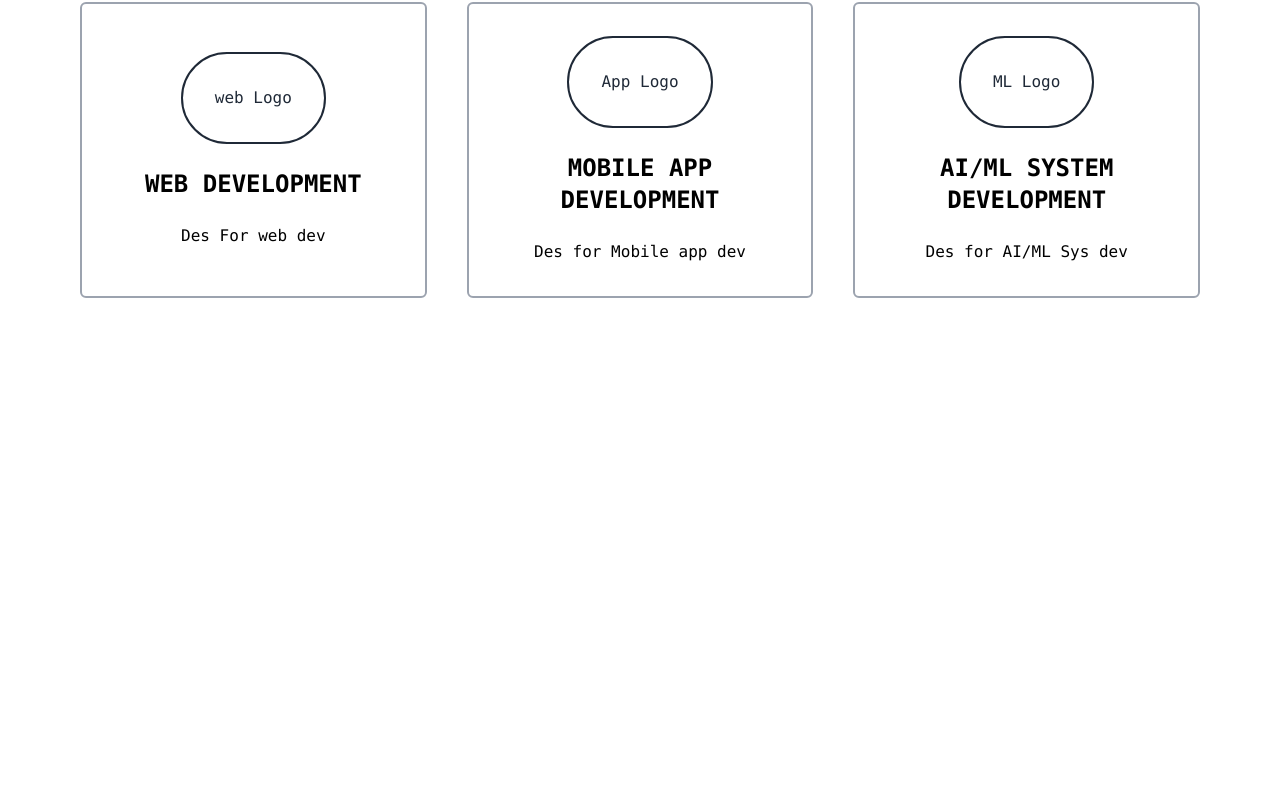
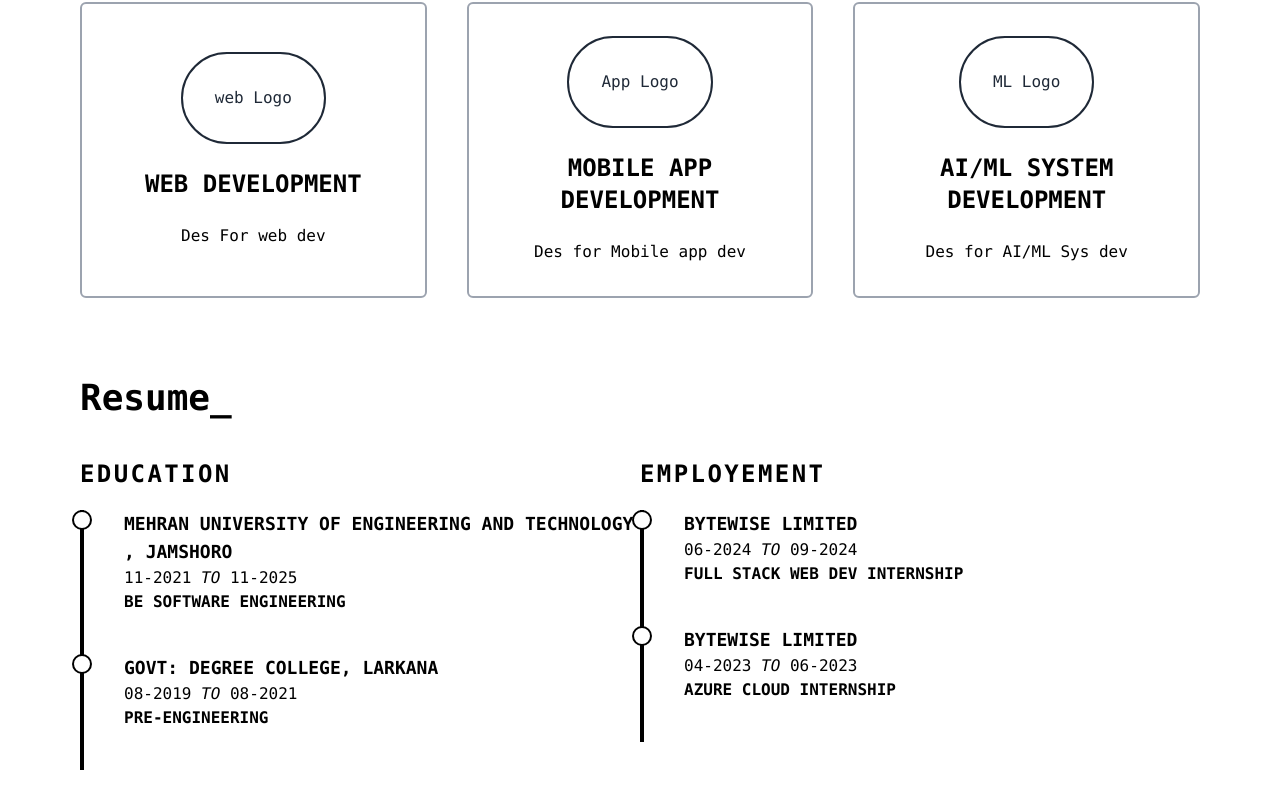
Before and after one commit to jamalimubashirali/React-Practice-Projects, a React (Vite) app in the folder Portfolio_Project/: page / in a window 1280 px wide. Shown: the part 990-1798 px from the top of the page. Before the commit the page ends 1368 px from the top, so only its background shows below. Built offline with nearby package versions, Linux system fonts and the light colour scheme.

Commit message:
Made Skelton of Resume section of portfolio

```diff
--- a/Portfolio_Project/src/App.jsx
+++ b/Portfolio_Project/src/App.jsx
@@ -1,12 +1,14 @@
 import React from "react";
 import Header from "./components/header/Header";
 import Services from "./components/services/Services";
+import Resume from "./components/resume/Resume";
 
 function App() {
   return (
     <div className="m-0 font-mono">
       <Header />
       <Services />
+      <Resume />
     </div>
   )
 }
--- /dev/null
+++ b/Portfolio_Project/src/components/resume/DataContainer.jsx
@@ -0,0 +1,22 @@
+import React from 'react';
+import RoundedCircle from './RoundedCircle';
+
+const DataContainer = ({ instituteName, period, degreeType }) => {
+  return (
+    <div className="pl-10 pb-10 relative border-l-4 border-black">
+      <RoundedCircle />
+      <h1 className="uppercase font-bold text-lg">
+        {instituteName}
+      </h1>
+      <p>
+        {period.start} <span className="uppercase italic">to</span>
+        {` ${period.end}`}
+      </p>
+      <p className="uppercase font-bold">
+        {degreeType}
+      </p>
+    </div>
+  );
+};
+
+export default DataContainer;
--- /dev/null
+++ b/Portfolio_Project/src/components/resume/EducationContainer.jsx
@@ -0,0 +1,14 @@
+import React from 'react'
+import DataContainer from './DataContainer';
+
+const EducationContainer = () => {
+  return (
+    <div className="w-1/2">
+      <h1 className='text-2xl tracking-widest uppercase font-bold mb-5'>Education</h1>
+      <DataContainer instituteName={"Mehran University of Engineering and Technology , Jamshoro"} period={{start : "11-2021" , end : "11-2025"}} degreeType={"BE Software Engineering"}/>
+      <DataContainer instituteName={"Govt: Degree College, Larkana"} period={{start : "08-2019" , end : "08-2021"}} degreeType={"Pre-Engineering"}/>
+    </div>
+  )
+}
+
+export default EducationContainer;
--- /dev/null
+++ b/Portfolio_Project/src/components/resume/Employement.jsx
@@ -0,0 +1,11 @@
+import React from 'react'
+
+const Employement = () => {
+  return (
+    <div>
+
+    </div>
+  )
+}
+
+export default Employement
--- /dev/null
+++ b/Portfolio_Project/src/components/resume/EmployementContainer.jsx
@@ -0,0 +1,16 @@
+import React from 'react'
+import DataContainer from './DataContainer'
+
+const EmployementContainer = () => {
+  return (
+    <div className="w-1/2">
+      <h1 className='text-2xl tracking-widest uppercase font-bold mb-5'>
+      Employement
+      </h1>
+      <DataContainer instituteName={"Bytewise Limited"} period={{start : "06-2024" , end : "09-2024"}} degreeType={"Full Stack web dev Internship"}/>
+      <DataContainer instituteName={"Bytewise Limited"} period={{start : "04-2023" , end : "06-2023"}} degreeType={"Azure Cloud Internship"}/>
+    </div>
+  )
+}
+
+export default EmployementContainer
--- /dev/null
+++ b/Portfolio_Project/src/components/resume/Resume.jsx
@@ -0,0 +1,17 @@
+import React from 'react'
+import EducationContainer from './EducationContainer'
+import EmployementContainer from './EmployementContainer';
+
+const Resume = () => {
+  return (
+    <div className="m-20">
+      <h1 className="text-4xl font-bold mb-10">Resume_</h1>
+      <div className='flex flex-row'>
+        <EducationContainer />
+        <EmployementContainer />
+      </div>
+    </div>
+  )
+}
+
+export default Resume
--- /dev/null
+++ b/Portfolio_Project/src/components/resume/RoundedCircle.jsx
@@ -0,0 +1,10 @@
+import React from 'react';
+
+const RoundedCircle = () => {
+  return (
+    <div className="absolute -left-3 top-0 p-2 bg-white border-2 border-black rounded-full">
+    </div>
+  );
+};
+
+export default RoundedCircle;
```
